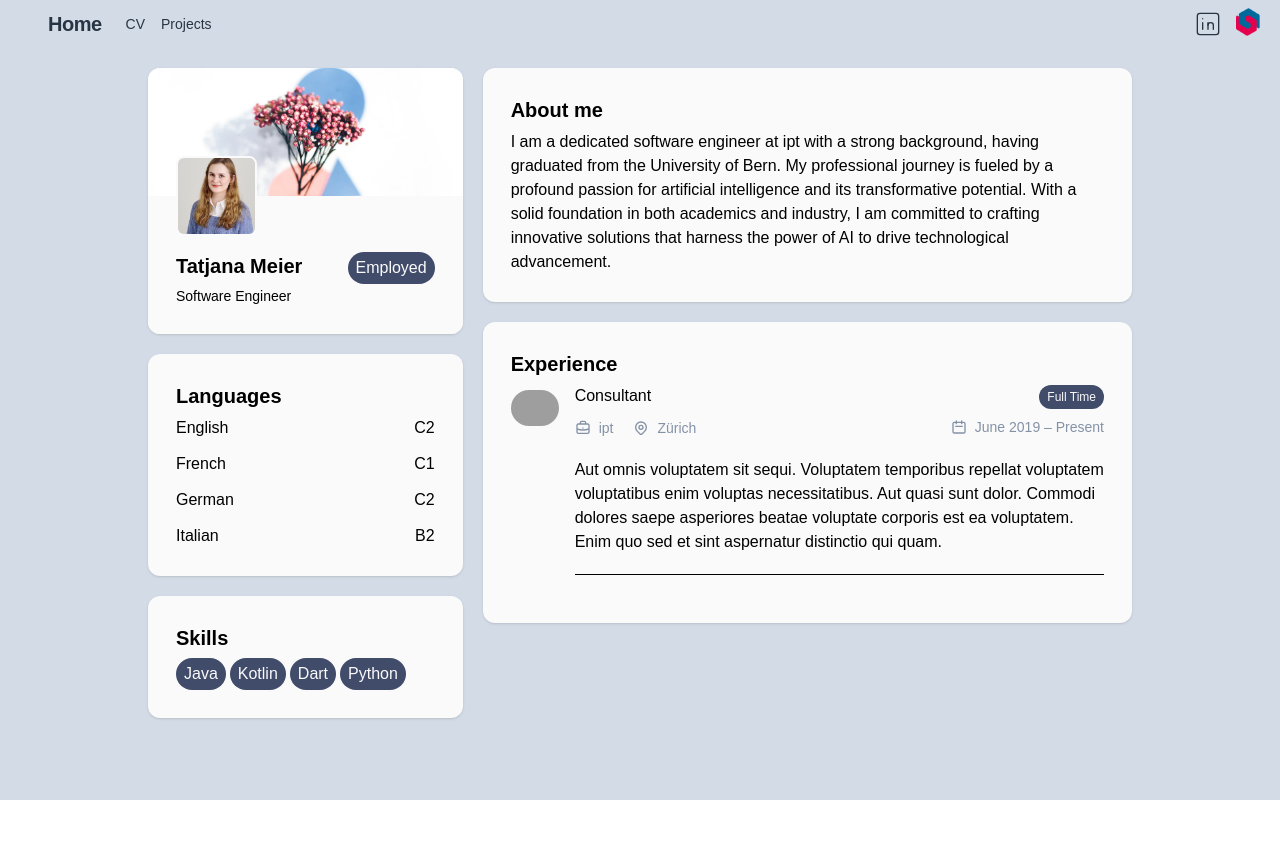
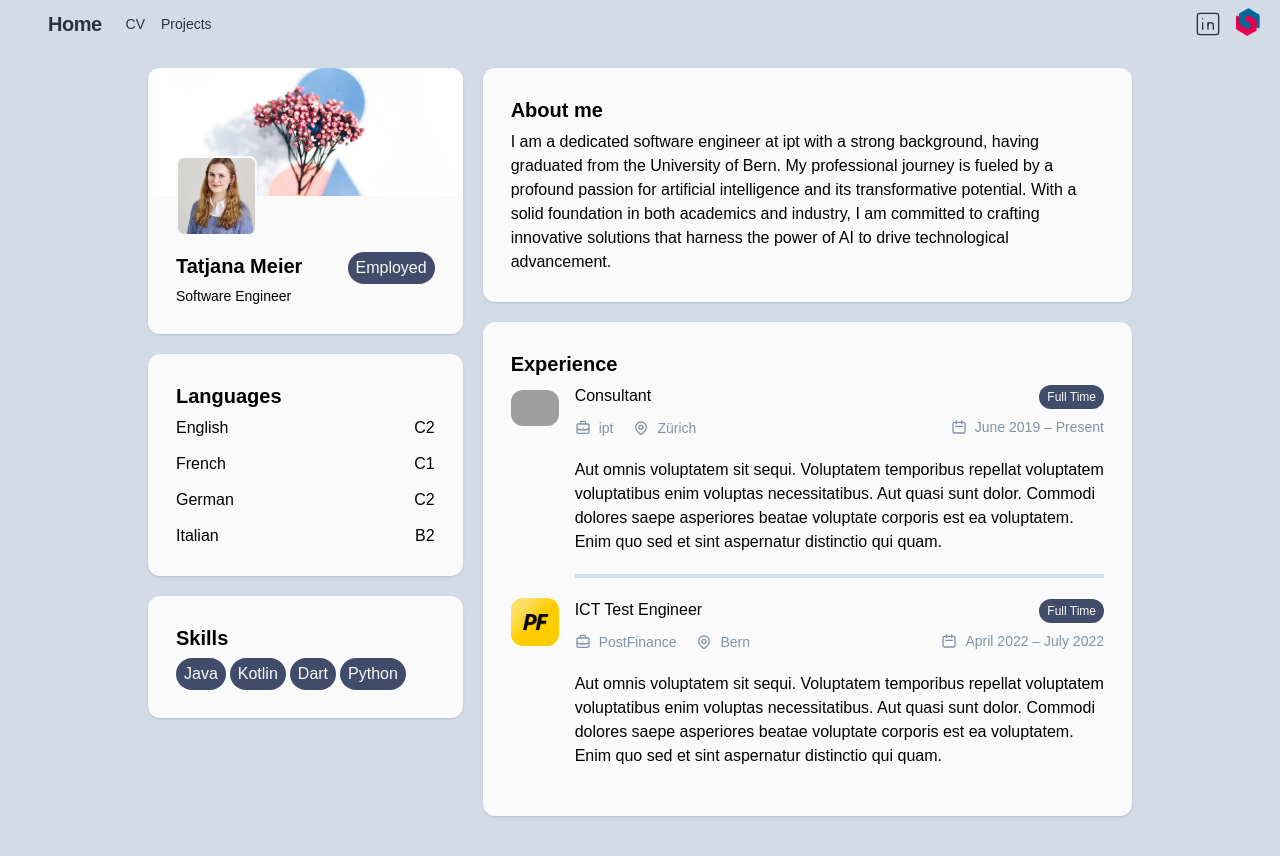
Before and after one commit to jfuchs-png/2023-wetechtogether-tailwind, an Angular app in the folder resume/: page /cv in a window 1280 px wide. Before the commit the page ends 800 px from the top, so only its background shows below. Built offline with nearby package versions, Linux system fonts and the light colour scheme; grey boxes are pictures that could not be loaded.

Commit message:
refactored experience card

```diff
--- a/resume/src/app/app.module.ts
+++ b/resume/src/app/app.module.ts
@@ -14,6 +14,7 @@ import { HomepageScreenComponent } from './homepage-screen/homepage-screen.compo
 import { NavigationbarComponent } from './navigation-bar/navigation-bar.component';
 import { ProjectsScreenComponent } from './projects-screen/projects-screen.component';
 import { PreviewCardComponent } from './preview-card/preview-card.component';
+import { ExperienceItemComponent } from './experience-card/experience-item/experience-item.component';
 // import { EducationCardComponent } from './education-card/education-card.component';
 
 @NgModule({
@@ -30,6 +31,7 @@ import { PreviewCardComponent } from './preview-card/preview-card.component';
     NavigationbarComponent,
     ProjectsScreenComponent,
     PreviewCardComponent,
+    ExperienceItemComponent,
     // EducationCardComponent,
   ],
   imports: [
--- a/resume/src/app/experience-card/experience-card.component.html
+++ b/resume/src/app/experience-card/experience-card.component.html
@@ -1,60 +1,22 @@
 <div class="shadow rounded-xl p-7 bg-white mb-5">
-  <h2 class="text-xl font-semibold mb-1.5">Experience</h2>
-
-  <div class="mb-5 flex flex-col md:flex-row items-start">
-    <!--Logo-->
-    <div class="rounded-xl flex items-center justify-center shrink-0 h-12 w-12">
-      <img src="https://ipt.ch/static/img/logo_ipt.e41536c42e31.svg" alt="logo"
-           class="inline-block rounded-full">
-    </div>
-    <!--Content-->
-    <div class="w-full space-y-5 md:ml-4">
-      <!--Header-->
-      <div class="flex flex-col md:flex-row justify-between gap-4">
-        <div class="space-y-2.5">
-          <div class="font-medium">Consultant</div>
-          <div class="flex space-x-5">
-            <div class="flex items-center font-medium text-sm leading-5 text-gray space-x-2">
-              <svg xmlns="http://www.w3.org/2000/svg" class="h-4 w-4" fill="none" viewBox="0 0 24 24"
-                   stroke="currentColor">
-                <path stroke-linecap="round" stroke-linejoin="round" stroke-width="2"
-                      d="M21 13.255A23.931 23.931 0 0112 15c-3.183 0-6.22-.62-9-1.745M16 6V4a2 2 0 00-2-2h-4a2 2 0 00-2 2v2m4 6h.01M5 20h14a2 2 0 002-2V8a2 2 0 00-2-2H5a2 2 0 00-2 2v10a2 2 0 002 2z"></path>
-              </svg>
-              <span>ipt</span>
-            </div>
-            <div class="flex items-center font-medium text-sm leading-5 text-gray space-x-2">
-              <svg xmlns="http://www.w3.org/2000/svg" class="h-4 w-4" fill="none" viewBox="0 0 24 24"
-                   stroke="currentColor">
-                <path stroke-linecap="round" stroke-linejoin="round" stroke-width="2"
-                      d="M17.657 16.657L13.414 20.9a1.998 1.998 0 01-2.827 0l-4.244-4.243a8 8 0 1111.314 0z"></path>
-                <path stroke-linecap="round" stroke-linejoin="round" stroke-width="2"
-                      d="M15 11a3 3 0 11-6 0 3 3 0 016 0z"></path>
-              </svg>
-              <span>Zürich</span>
-            </div>
-          </div>
-        </div>
-
-        <div class="space-y-2 sm:text-right">
-          <app-badge [badgeName]="'Full Time'" class="text-xs inline-flex font-medium leading-4"></app-badge>
-          <div class="flex space-x-5">
-            <div class="flex items-center font-medium text-sm leading-5 text-gray space-x-2">
-              <svg xmlns="http://www.w3.org/2000/svg" class="h-4 w-4" fill="none" viewBox="0 0 24 24" stroke="currentColor">
-                <path stroke-linecap="round" stroke-linejoin="round" stroke-width="2" d="M8 7V3m8 4V3m-9 8h10M5 21h14a2 2 0 002-2V7a2 2 0 00-2-2H5a2 2 0 00-2 2v12a2 2 0 002 2z"></path>
-              </svg>
-              <span>June 2019 – Present</span>
-            </div>
-          </div>
-        </div>
-      </div>
-      <!--Description-->
-      <p class="gray-dark">
-        Aut omnis voluptatem sit sequi. Voluptatem temporibus repellat voluptatem voluptatibus enim voluptas necessitatibus. Aut quasi sunt dolor. Commodi dolores saepe asperiores beatae voluptate corporis est ea voluptatem. Enim quo sed et sint aspernatur distinctio qui quam.
-      </p>
-
-      <div class="border-b border-gray-200"></div>
-
-    </div>
-
-  </div>
+    <h2 class="text-xl font-semibold mb-1.5">Experience</h2>
+    <app-experience-item
+            [imgSource]="'https://ipt.ch/static/img/logo_ipt.e41536c42e31.svg'"
+            [jobTitle]="'Consultant'"
+            [employer]="'ipt'"
+            [employerLocation]="'Zürich'"
+            [workload]="'Full Time'"
+            [timespan]="'June 2019 – Present'"
+            [jobDescription]="'Aut omnis voluptatem sit sequi. Voluptatem temporibus repellat voluptatem voluptatibus enim voluptas necessitatibus. Aut quasi sunt dolor. Commodi dolores saepe asperiores beatae voluptate corporis est ea voluptatem. Enim quo sed et sint aspernatur distinctio qui quam.'"
+    ></app-experience-item>
+    <app-experience-item
+            [isLastItem]="true"
+            [imgSource]="'/assets/postfinance.webp'"
+            [jobTitle]="'ICT Test Engineer'"
+            [employer]="'PostFinance'"
+            [employerLocation]="'Bern'"
+            [workload]="'Full Time'"
+            [timespan]="'April 2022 – July 2022'"
+            [jobDescription]="'Aut omnis voluptatem sit sequi. Voluptatem temporibus repellat voluptatem voluptatibus enim voluptas necessitatibus. Aut quasi sunt dolor. Commodi dolores saepe asperiores beatae voluptate corporis est ea voluptatem. Enim quo sed et sint aspernatur distinctio qui quam.'"
+    ></app-experience-item>
 </div>
--- /dev/null
+++ b/resume/src/app/experience-card/experience-item/experience-item.component.html
@@ -0,0 +1,53 @@
+<div class="mb-5 flex flex-col md:flex-row items-start">
+    <!--Logo-->
+    <div class="rounded-xl flex items-center justify-center shrink-0 h-12 w-12 mb-3">
+        <img src="{{imgSource}}" alt="logo"
+             class="inline-block rounded-xl">
+    </div>
+    <!--Content-->
+    <div class="w-full space-y-5 md:ml-4">
+        <!--Header-->
+        <div class="flex flex-col md:flex-row justify-between gap-4">
+            <div class="space-y-2.5">
+                <div class="font-medium">{{jobTitle}}</div>
+                <div class="flex space-x-5">
+                    <div class="flex items-center font-medium text-sm leading-5 text-gray space-x-2">
+                        <svg xmlns="http://www.w3.org/2000/svg" class="h-4 w-4" fill="none" viewBox="0 0 24 24"
+                             stroke="currentColor">
+                            <path stroke-linecap="round" stroke-linejoin="round" stroke-width="2"
+                                  d="M21 13.255A23.931 23.931 0 0112 15c-3.183 0-6.22-.62-9-1.745M16 6V4a2 2 0 00-2-2h-4a2 2 0 00-2 2v2m4 6h.01M5 20h14a2 2 0 002-2V8a2 2 0 00-2-2H5a2 2 0 00-2 2v10a2 2 0 002 2z"></path>
+                        </svg>
+                        <span>{{employer}}</span>
+                    </div>
+                    <div class="flex items-center font-medium text-sm leading-5 text-gray space-x-2">
+                        <svg xmlns="http://www.w3.org/2000/svg" class="h-4 w-4" fill="none" viewBox="0 0 24 24"
+                             stroke="currentColor">
+                            <path stroke-linecap="round" stroke-linejoin="round" stroke-width="2"
+                                  d="M17.657 16.657L13.414 20.9a1.998 1.998 0 01-2.827 0l-4.244-4.243a8 8 0 1111.314 0z"></path>
+                            <path stroke-linecap="round" stroke-linejoin="round" stroke-width="2"
+                                  d="M15 11a3 3 0 11-6 0 3 3 0 016 0z"></path>
+                        </svg>
+                        <span>{{employerLocation}}</span>
+                    </div>
+                </div>
+            </div>
+
+            <div class="space-y-2 sm:text-right">
+                <app-badge [badgeName]="workload" class="text-xs inline-flex font-medium leading-4"></app-badge>
+                <div class="flex space-x-5">
+                    <div class="flex items-center font-medium text-sm leading-5 text-gray space-x-2">
+                        <svg xmlns="http://www.w3.org/2000/svg" class="h-4 w-4" fill="none" viewBox="0 0 24 24" stroke="currentColor">
+                            <path stroke-linecap="round" stroke-linejoin="round" stroke-width="2" d="M8 7V3m8 4V3m-9 8h10M5 21h14a2 2 0 002-2V7a2 2 0 00-2-2H5a2 2 0 00-2 2v12a2 2 0 002 2z"></path>
+                        </svg>
+                        <span>{{timespan}}</span>
+                    </div>
+                </div>
+            </div>
+        </div>
+        <!--Description-->
+        <p class="gray-dark">
+            {{jobDescription}}
+        </p>
+        <div *ngIf="!isLastItem" class="border-y-2 border-gray-light"></div>
+    </div>
+</div>
```
Also changed, not shown: resume/src/app/experience-card/experience-item/experience-item.component.ts (added, +18 -0 lines), resume/src/app/experience-card/experience-item/experience-item.component.css (added).
